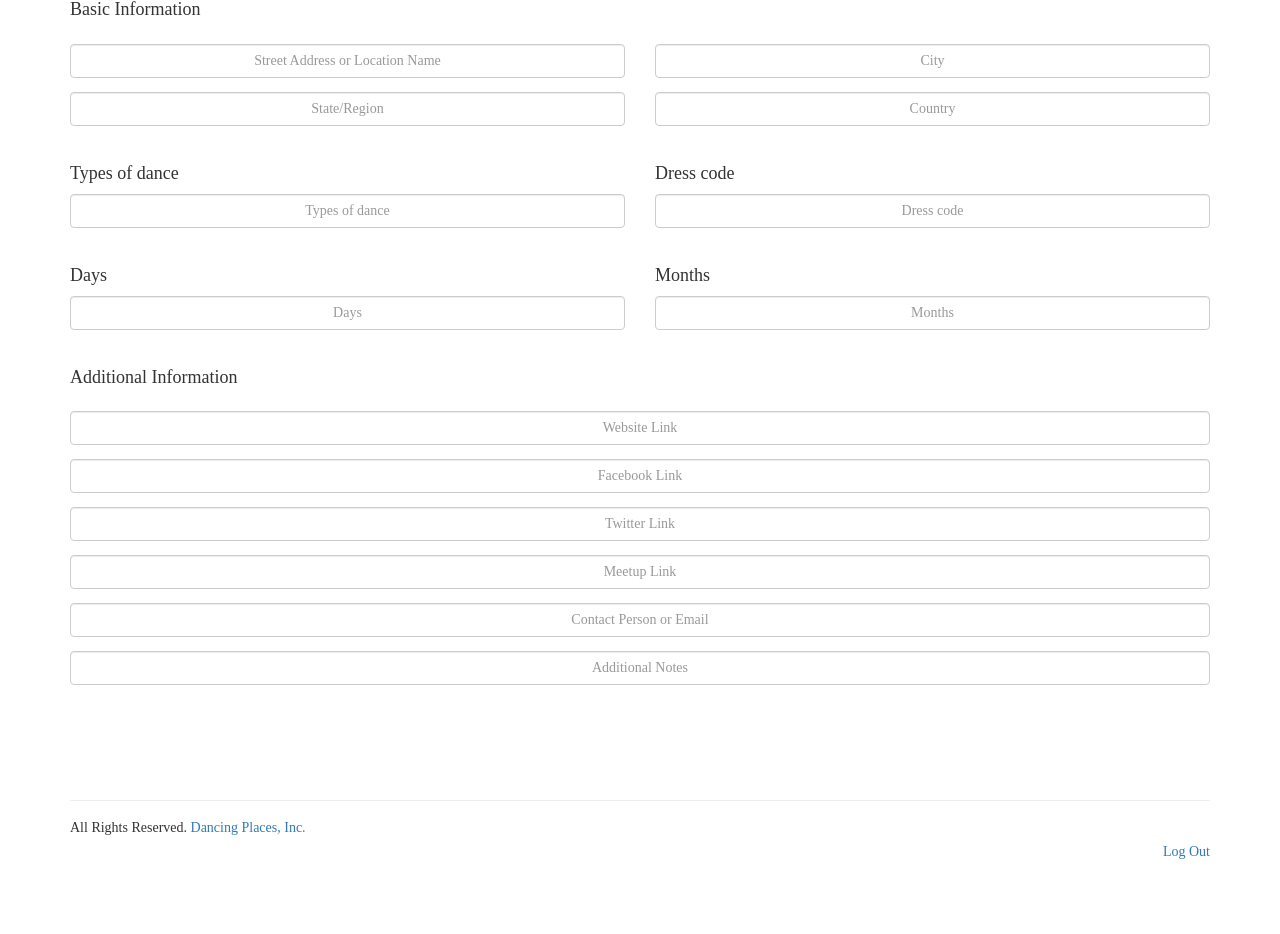
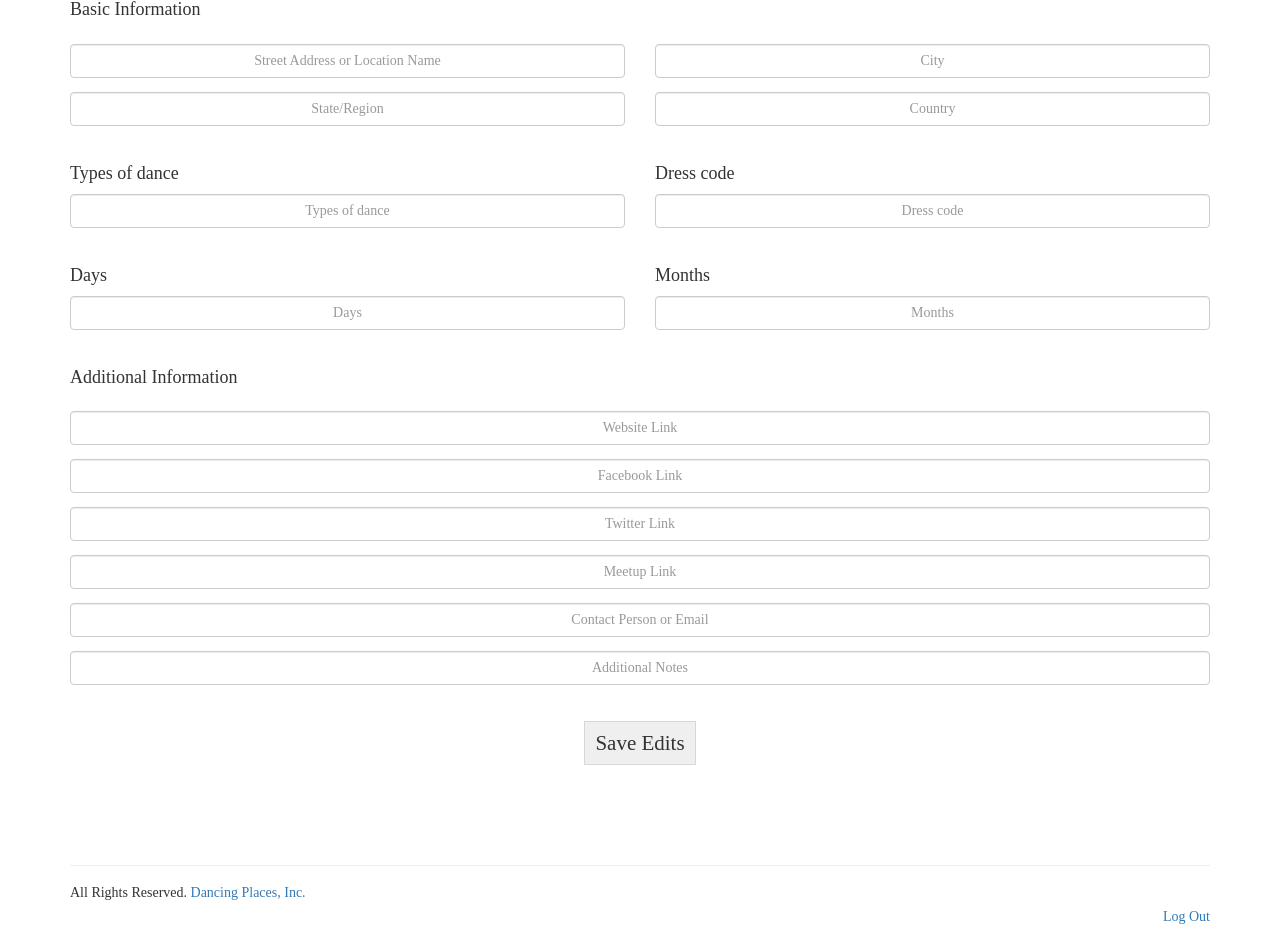
Before and after one commit to Xayaan/dancing-places-app, a Flask app: page /dance/1/edit in a window 1280 px wide. Shown: the part 203-1137 px from the top of the page. Before the commit the page ends 1062 px from the top, so only its background shows below. Run offline with Flask 2, Linux system fonts and the light colour scheme; data that the repository does not hold is empty; some libraries are stand-ins or nearby versions.

Commit message:
Only serve edit form on GET requests

```diff
--- a/app/routes/sessions.py
+++ b/app/routes/sessions.py
@@ -102,5 +102,8 @@ def logout():
 
 @app.route("/dance/<int:entry_id>/edit", methods=['GET', 'POST'])
 def dance_edit(entry_id):
-    dance_entry = models.core.Dance.query.filter_by(id=entry_id).first()
-    return render_template("edit_entry.html", dance_entry=dance_entry)
+    if request.method == 'POST':
+        return "POST"
+    else:
+        dance_entry = models.core.Dance.query.filter_by(id=entry_id).first()
+        return render_template("edit_entry.html", dance_entry=dance_entry)
--- a/app/static/css/main.css
+++ b/app/static/css/main.css
@@ -127,3 +127,9 @@ footer{
 .checkbox label {
     cursor: text;
 }
+
+#edit_submit {
+    margin-top:1em;
+    padding: .5em;
+    font-size: 1.5em;
+}
--- a/app/templates/edit_entry.html
+++ b/app/templates/edit_entry.html
@@ -7,14 +7,13 @@
   </head>
   <body>
 
-
     <div class="topbar"></div>
     <div class="container">
       <div class="row">
 	<div class="logo"><img class="logo-img" src="/static/img/logo.png"><span class="label label-info">ADMIN</span></div>
       </div>
       <div id="mainlist">
-	<form>
+	<form action="/dance/{{ dance_entry.id }}/edit" method="POST">
 	  <h4>Basic Information</h4><br>
 	  <div class="row">
 	    <div class="col-xs-12 col-md-6">
@@ -69,7 +68,9 @@
 	    <input type="text" class="main-form-input form-control" id="contact-input" placeholder="Contact Person or Email" value="{{ dance_entry.contact }}"><br>
 	    <input type="text" class="main-form-input form-control" id="notes-input" placeholder="Additional Notes" value="{{ dance_entry.notes }}">
 	  </div>
-
+	  <center>
+	    <input id="edit_submit" type="submit" value="Save Edits">
+	  </center>
 	</form>
       </div>
     </div>
```
